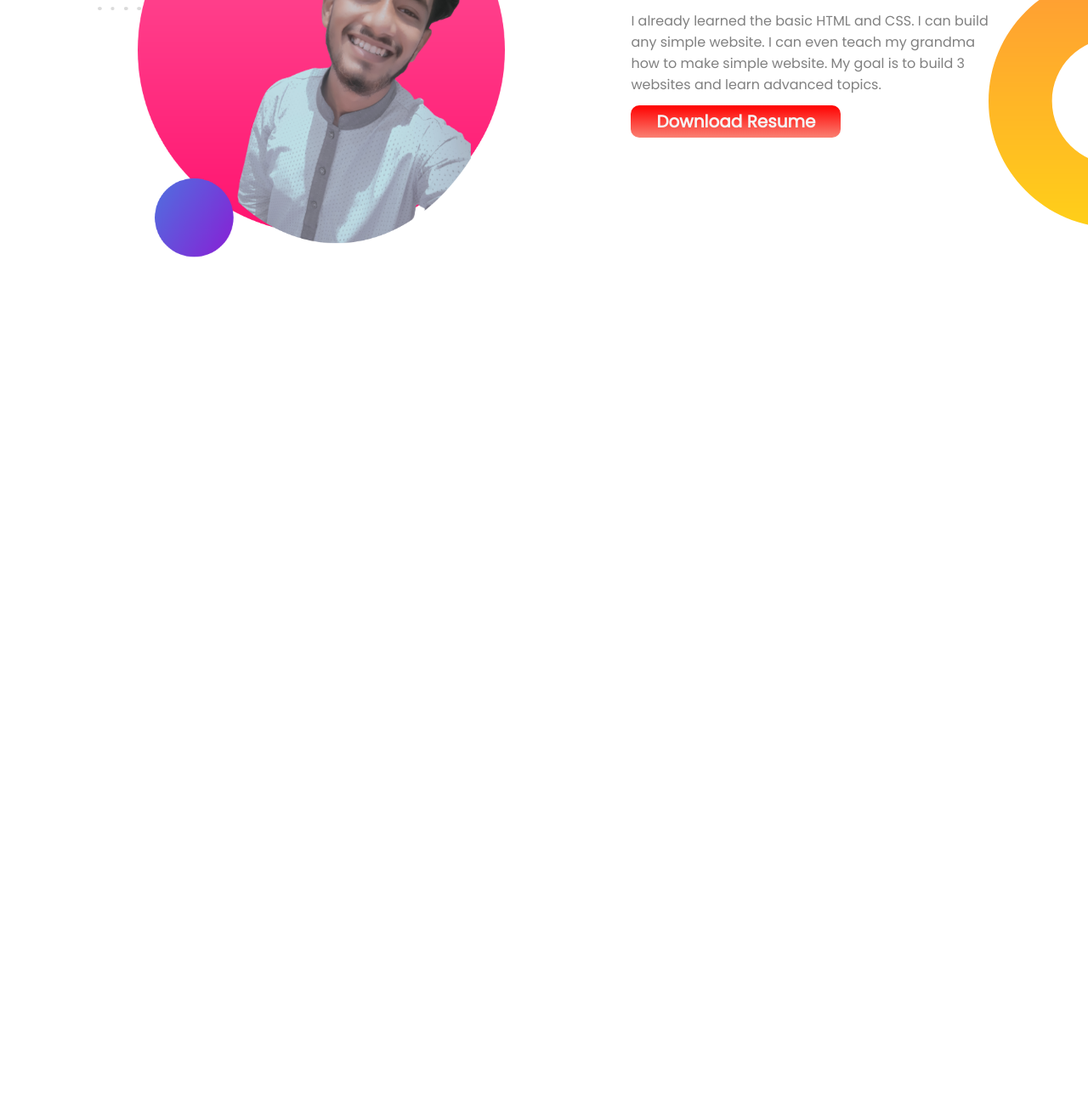
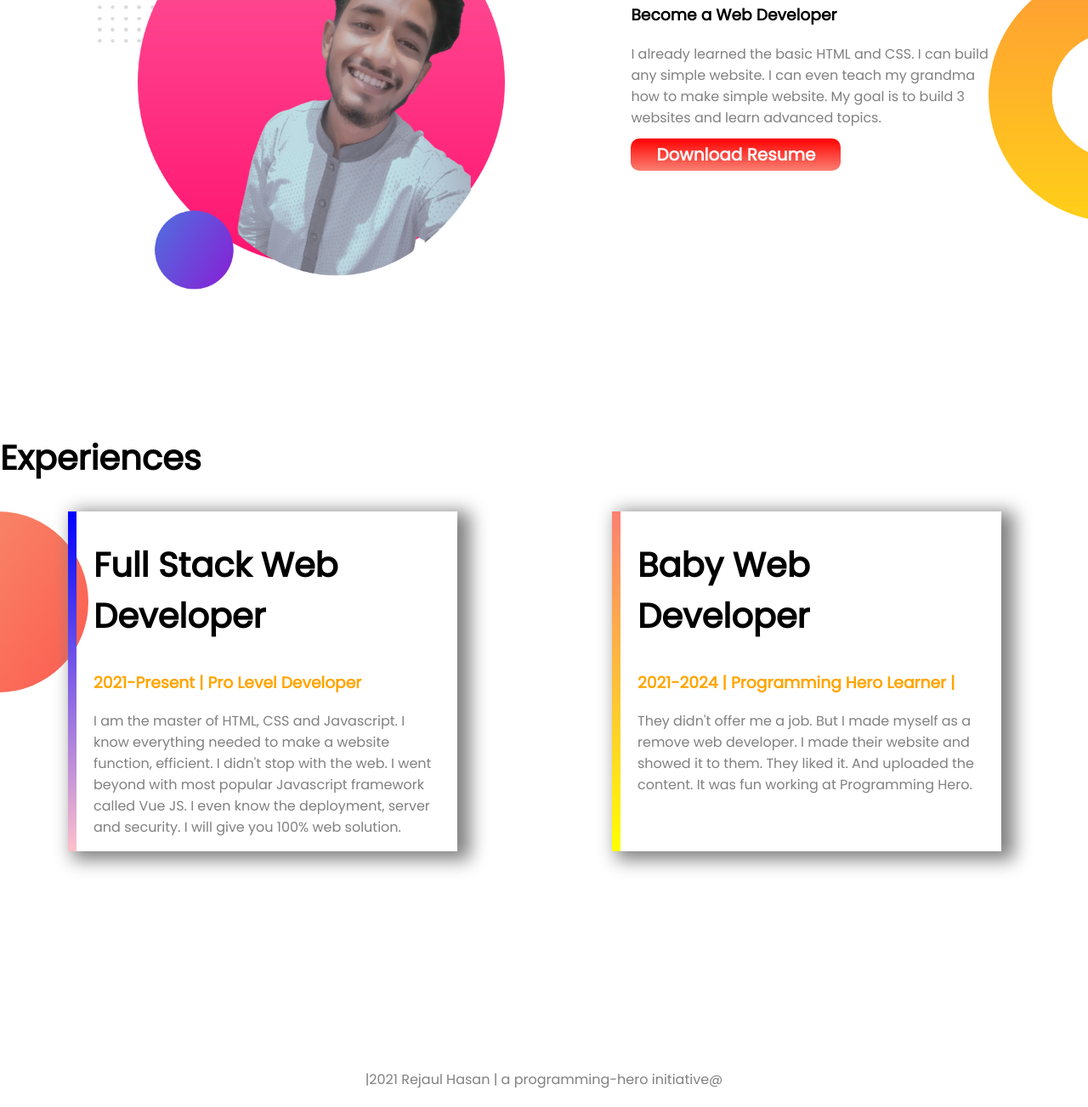
Before and after one commit to rejaulrasel/my-working-portfolio, a plain HTML site: page index.html in a window 1280 px wide. Shown: the part 738-2041 px from the top of the page at 85% size. Before the commit the page ends 1137 px from the top, so only its background shows below. Drawn offline with Linux system fonts and the light colour scheme.

Commit message:
complete

```diff
--- a/index.html
+++ b/index.html
@@ -13,7 +13,7 @@
 </head>
 
 <body>
-    <section class="top-icon">
+    <section class="top-icon flexible">
         <div class="half-area">
             <h1>Welcome to </h1>
             <h1><span class="orange-colour">Rejaul Hasan </span>World</h1>
@@ -21,13 +21,14 @@
             <p>You might saw me jumping, climbing buildings, and stopping trains. But nobody pays me a dime for that
                 work. That's why I am learning and mastering web development. I will not stop until I become the Web
                 Development Hero.</p>
-            <a class="link-button" target="_blank" href="https://www.linkedin.com/signup">HIRE ME</a>
+            <a class="link-button" target="_blank"
+                href="https://www.linkedin.com/in/rejaul-hasan-rasel-296a0717b">Linked in</a>
         </div>
         <div class="half-area">
             <img src="images/p1.png" alt="white t-shirt">
         </div>
     </section>
-<section class="dream-img">
+    <section class="dream-img flexible">
         <div class="half-area">
             <img src="images/p2.png" alt="panjabi pic">
         </div>
@@ -35,11 +36,39 @@
             <h1>Dream Big</h1>
             <h3>Become a Web Developer</h3>
             <p>
-    I already learned the basic HTML and CSS. I can build any simple website. I can even teach my grandma how to make simple website. My goal is to build 3 websites and learn advanced topics.</p>
-    <a class="link-button" target="_blank" href="https://docs.google.com/document/d/1FHtXDU6x7ZSlyv0Dt4cmaWqly3OOtDaZSb4xiv2wuoA/edit?usp=sharing">Download Resume</a>
+                I already learned the basic HTML and CSS. I can build any simple website. I can even teach my grandma
+                how to make simple website. My goal is to build 3 websites and learn advanced topics.</p>
+            <a class="link-button" target="_blank"
+                href="https://docs.google.com/document/d/1FHtXDU6x7ZSlyv0Dt4cmaWqly3OOtDaZSb4xiv2wuoA/edit?usp=sharing">Download
+                Resume</a>
         </div>
 
     </section>
+    <section class="flexible">
+        <div>
+            <h1>Experiences</h1>
+        <div class="flexible  exp-area">
+            <div class="half-area exp-section full-stack">
+                <h1>Full Stack Web Developer</h1>
+                <h3><span class="orange-colour">2021-Present | Pro Level Developer</span></h3>
+                <p>I am the master of HTML, CSS and Javascript. I know everything needed to make a website function,
+                    efficient. I didn't stop with the web. I went beyond with most popular Javascript framework
+                    called Vue JS. I even know the deployment, server and security. I will give you 100% web
+                    solution.</p>
+            </div>
+            <div class="half-area exp-section baby-web">
+                <h1>Baby Web Developer</h1>
+                <h3><span class="orange-colour">2021-2024 | Programming Hero Learner |</span></h3>
+                <p>They didn't offer me a job. But I made myself as a remove web developer. I made their website and
+                    showed it to them. They liked it. And uploaded the content. It was fun working at Programming
+                    Hero.</p>
+            </div>
+        </div>
+        </div>
+
+
+    </section>
+    <footer>|2021 Rejaul Hasan | a programming-hero initiative@</footer>
 </body>
 
 </html>
--- a/style.css
+++ b/style.css
@@ -1,22 +1,25 @@
 body{
     font-family: 'Poppins', sans-serif;
     margin: 0;
+
 }
 h1{
     font-size: 40px;
 }
+
 .orange-colour{
     color: orange;
 }
-section{
+.flexible{
     display: flex;
+    margin-bottom: 10%;
 
 }
 .half-area{
     width: 50%;
     margin-left: 8%;
     margin-right: 8%;
-    margin-bottom: 7%;
+
 }
 .half-area img{
     width: 110%;
@@ -46,3 +49,36 @@ section{
     background-repeat: no-repeat;
     background-position: right;
 }
+.exp-section{
+    box-shadow: 10px 5px 20px 5px  gray;
+    width: 95%;
+    padding-right: 25px;
+    padding-left: 20px;
+    margin-left: 80px;
+}
+.full-stack{
+    border-left:10px solid;
+    border-image: linear-gradient(blue,pink);
+    border-image-slice: 1;
+
+
+
+}
+.baby-web{
+    border-left:10px solid;
+    border-image: linear-gradient(salmon,yellow);
+    border-image-slice: 1;
+
+
+}
+.exp-area{
+background-image: url(images/exp-bg.png);
+background-repeat: no-repeat;
+
+}
+footer{
+
+    text-align: center;
+    padding-bottom: 20px;
+    color: gray
+}
```
Lines whose indentation alone changed are shown as unchanged.
